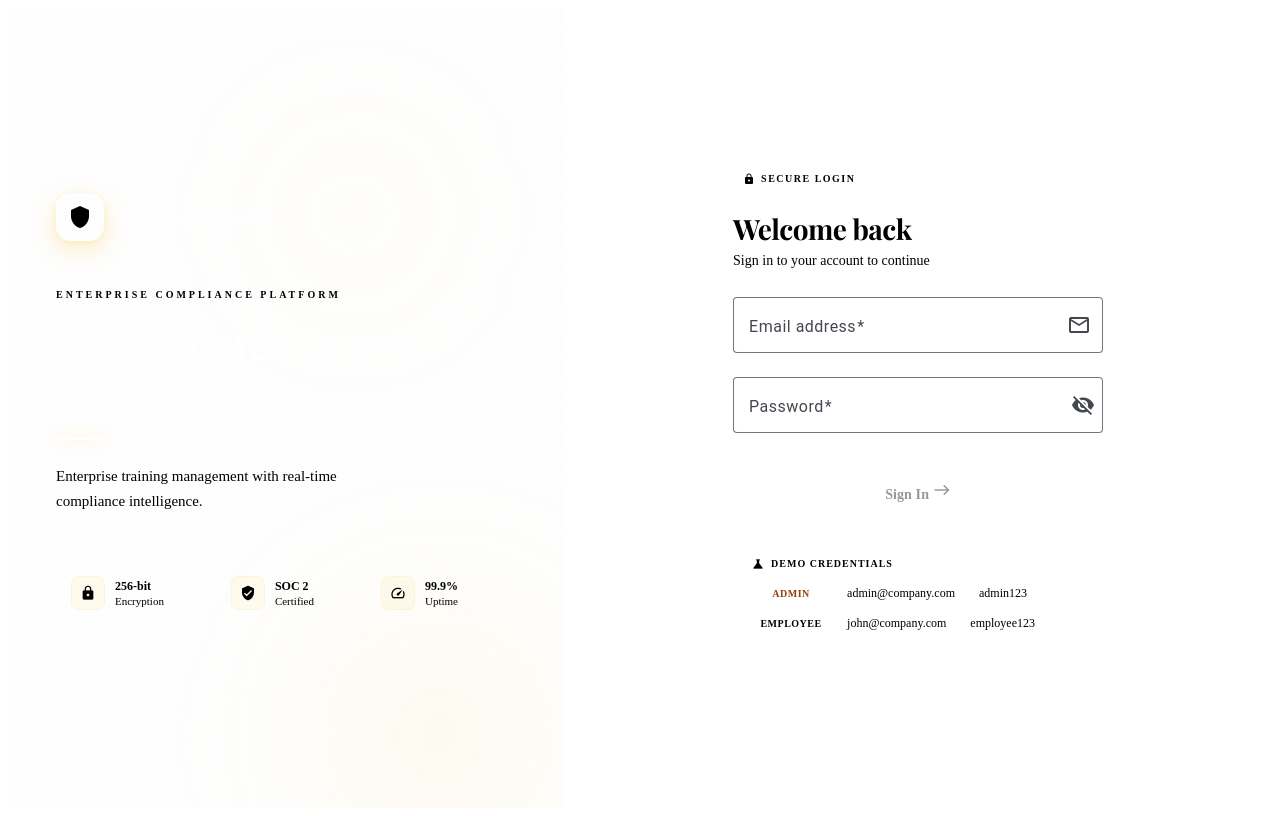
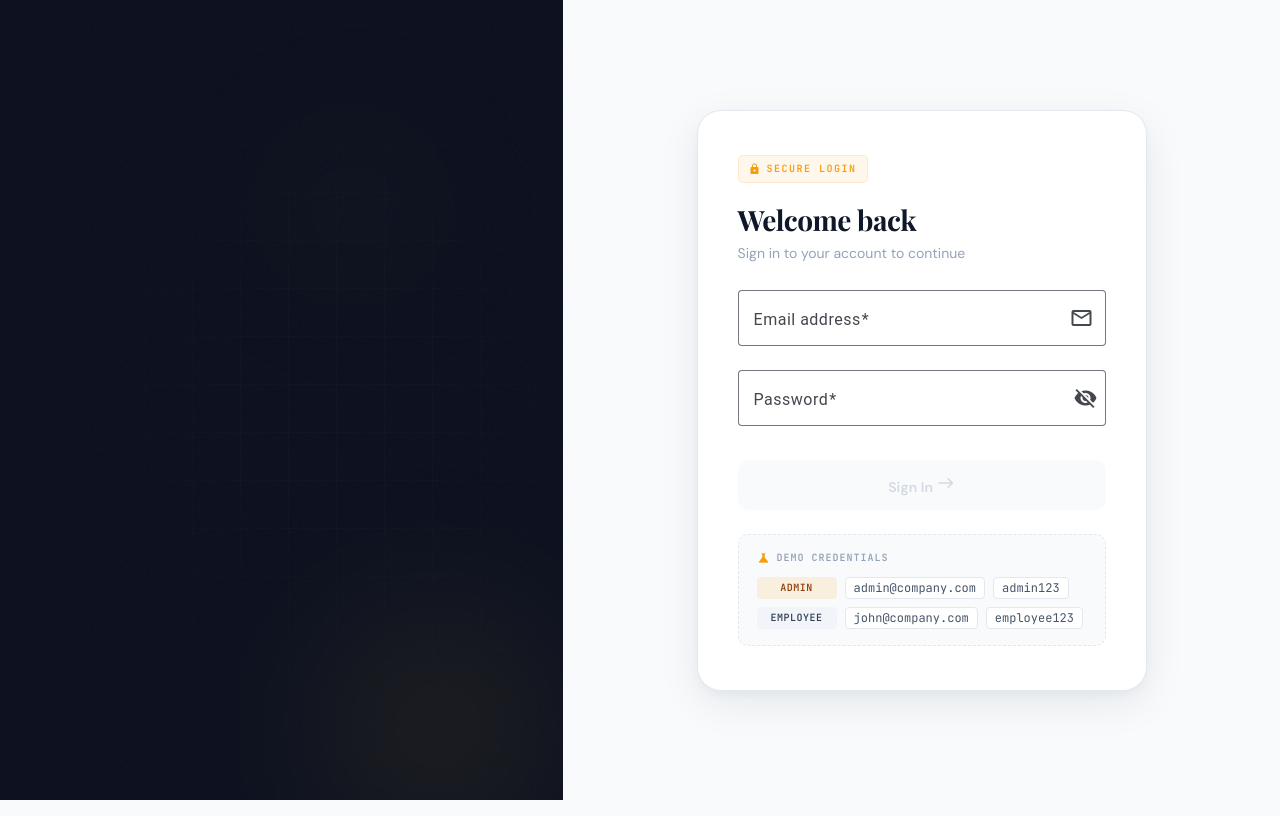
Before and after one commit to ShababiMahdiyar/compliance-tracker, an Angular app: page /authentication in a window 1280 px wide. Built offline with nearby package versions, Linux system fonts and the light colour scheme; a web font is replaced by a local one.

Commit message:
design tokens and base styles

```diff
--- a/src/styles.scss
+++ b/src/styles.scss
@@ -1 +1,106 @@
-/* You can add global styles to this file, and also import other style files */
+@use '@angular/material' as mat;
+
+// ─── Design Tokens ────────────────────────────────────
+:root {
+  // Brand palette — deep navy + warm amber accent
+  --ct-navy-950: #0a0f1e;
+  --ct-navy-900: #0f172a;
+  --ct-navy-800: #1e293b;
+  --ct-navy-700: #334155;
+  --ct-navy-600: #475569;
+  --ct-navy-500: #64748b;
+  --ct-navy-400: #94a3b8;
+  --ct-navy-300: #cbd5e1;
+  --ct-navy-200: #e2e8f0;
+  --ct-navy-100: #f1f5f9;
+  --ct-navy-50: #f8fafc;
+
+  --ct-amber-500: #f59e0b;
+  --ct-amber-400: #fbbf24;
+  --ct-amber-300: #fcd34d;
+
+  --ct-emerald-500: #10b981;
+  --ct-emerald-400: #34d399;
+  --ct-emerald-600: #059669;
+
+  --ct-red-500: #ef4444;
+  --ct-red-400: #f87171;
+  --ct-red-100: #fee2e2;
+
+  --ct-surface: #ffffff;
+  --ct-surface-raised: #ffffff;
+  --ct-background: #f8fafc;
+  --ct-text-primary: #0f172a;
+  --ct-text-secondary: #475569;
+  --ct-text-muted: #94a3b8;
+  --ct-border: #e2e8f0;
+  --ct-border-subtle: #f1f5f9;
+
+  // Typography
+  --ct-font-sans: 'DM Sans', -apple-system, BlinkMacSystemFont, sans-serif;
+  --ct-font-mono: 'JetBrains Mono', 'Fira Code', monospace;
+
+  // Spacing
+  --ct-radius-sm: 6px;
+  --ct-radius-md: 10px;
+  --ct-radius-lg: 16px;
+  --ct-radius-xl: 24px;
+
+  // Additional palette
+  --ct-violet-500: #7c3aed;
+  --ct-violet-100: #ede9fe;
+  --ct-teal-500: #14b8a6;
+  --ct-orange-500: #f97316;
+
+  // Shadows
+  --ct-shadow-sm: 0 1px 2px rgba(15, 23, 42, 0.04);
+  --ct-shadow-md: 0 4px 12px rgba(15, 23, 42, 0.06), 0 1px 3px rgba(15, 23, 42, 0.04);
+  --ct-shadow-lg: 0 12px 40px rgba(15, 23, 42, 0.08), 0 4px 12px rgba(15, 23, 42, 0.04);
+  --ct-shadow-xl: 0 20px 60px rgba(15, 23, 42, 0.1), 0 8px 20px rgba(15, 23, 42, 0.06);
+
+  // Transitions
+  --ct-ease: cubic-bezier(0.4, 0, 0.2, 1);
+  --ct-ease-spring: cubic-bezier(0.34, 1.56, 0.64, 1);
+}
+
+html,
+body {
+  height: 100%;
+}
+
+body {
+  margin: 0;
+  font-family: var(--ct-font-sans);
+  background: var(--ct-background);
+  color: var(--ct-text-primary);
+  -webkit-font-smoothing: antialiased;
+  -moz-osx-font-smoothing: grayscale;
+
+  // Subtle dot-grid page texture
+  background-image: radial-gradient(circle, var(--ct-navy-200) 0.5px, transparent 0.5px);
+  background-size: 24px 24px;
+}
+
+a {
+  text-decoration: none;
+  color: inherit;
+}
+
+// Scrollbar
+::-webkit-scrollbar {
+  width: 6px;
+  height: 6px;
+}
+
+::-webkit-scrollbar-track {
+  background: transparent;
+}
+
+::-webkit-scrollbar-thumb {
+  background: var(--ct-navy-300);
+  border-radius: 3px;
+
+  &:hover {
+    background: var(--ct-navy-400);
+  }
+}
```
